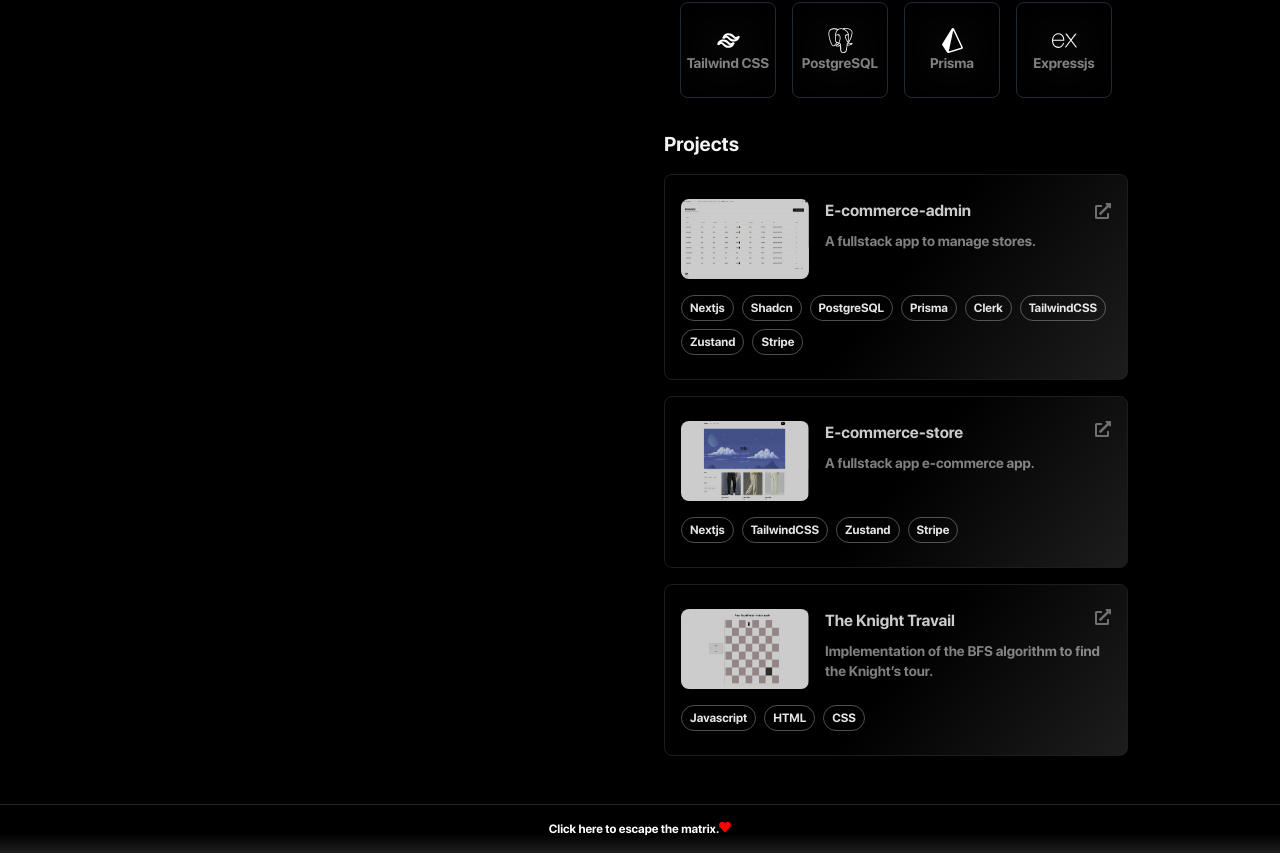
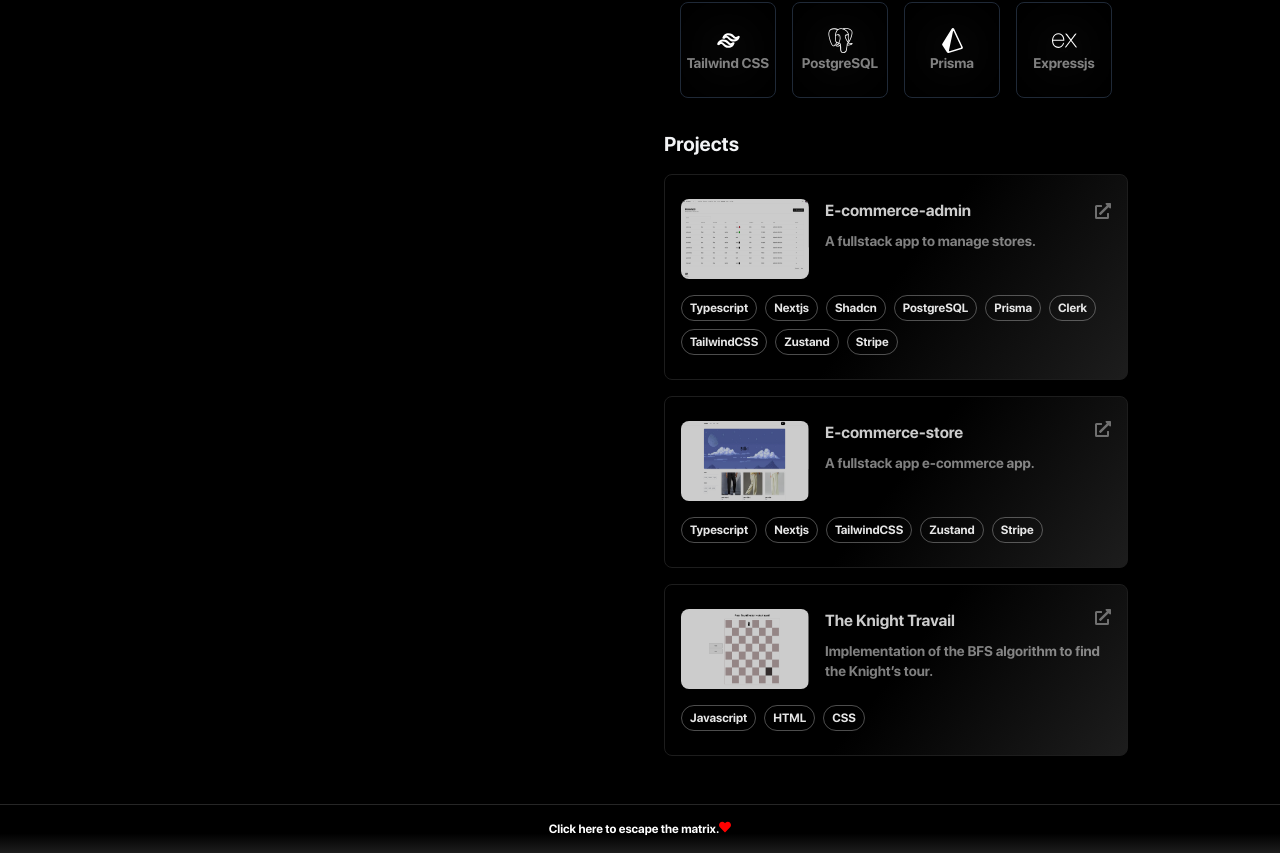
Before and after one commit to RohithAchar/Portfolio-v2, a Next.js app: page / in a window 1280 px wide. Shown: the part 790-1643 px from the top of the page. Built offline with nearby package versions, Linux system fonts and the light colour scheme.

Commit message:
Added typescript badge

```diff
--- a/app/page.jsx
+++ b/app/page.jsx
@@ -193,6 +193,7 @@ const HomePage = () => {
                     </div>
                   </div>
                   <div className="flex gap-2 flex-wrap mt-4">
+                    <Badge>Typescript</Badge>
                     <Badge>Nextjs</Badge>
                     <Badge>Shadcn</Badge>
                     <Badge>PostgreSQL</Badge>
@@ -232,6 +233,7 @@ const HomePage = () => {
                     </div>
                   </div>
                   <div className="flex gap-2 flex-wrap mt-4">
+                    <Badge>Typescript</Badge>
                     <Badge>Nextjs</Badge>
                     <Badge>TailwindCSS</Badge>
                     <Badge>Zustand</Badge>
```
